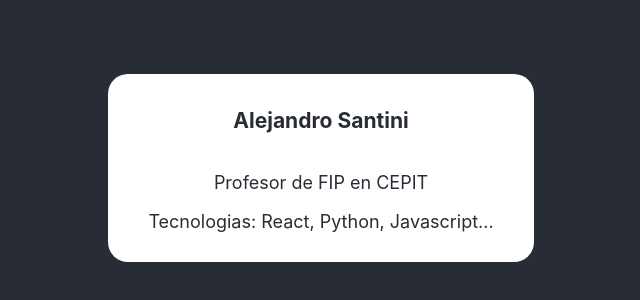
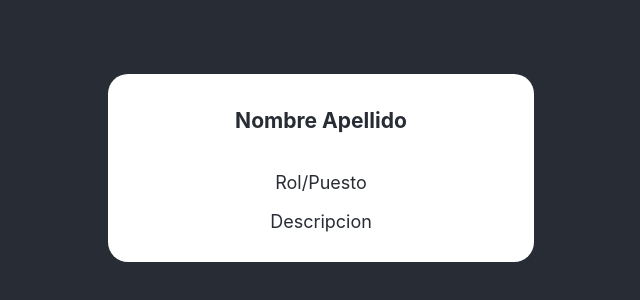
Before and after one commit to AlejandroSantini/git-practice, a React (Create React App) app: page / in a window 1280 px wide. Shown: the part 232-532 px from the top of the page, without its empty margins (319-959 px from the left). Built offline with nearby package versions, Linux system fonts and the light colour scheme.

Commit message:
Card example added

```diff
--- a/src/App.js
+++ b/src/App.js
@@ -5,10 +5,10 @@ function App() {
       <div className="App">
          <header className="App-header">
             <div className="card">
-               <h3>Alejandro Santini</h3>
+               <h3>Nombre Apellido</h3>
                <div>
-                  <p>Profesor de FIP en CEPIT</p>
-                  <p>Tecnologias: React, Python, Javascript...</p>
+                  <p>Rol/Puesto</p>
+                  <p>Descripcion</p>
                </div>
             </div>
          </header>
```
